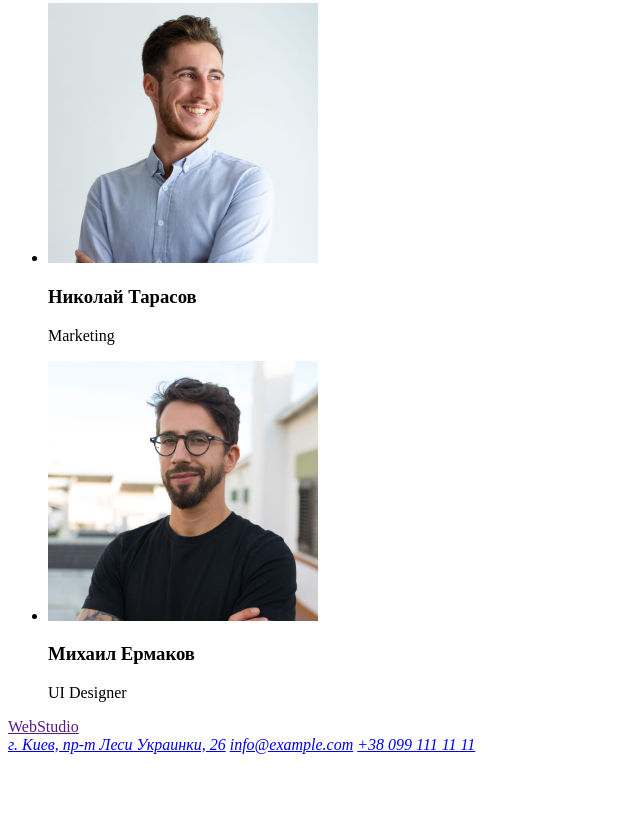
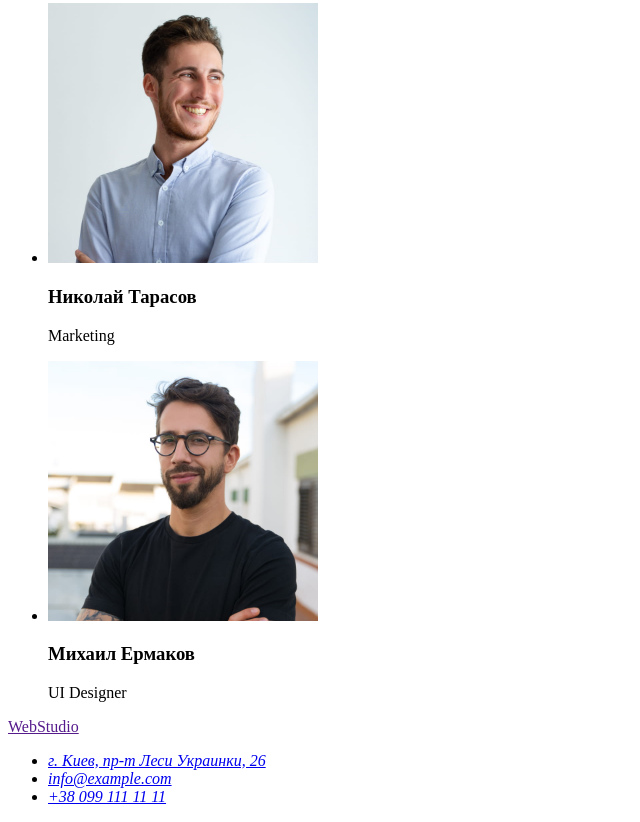
Before and after one commit to azhivaya/goit-markup-hw-01, a plain HTML site: page index.html in a window 1280 px wide. Shown: the part 2360-3182 px from the top of the page, without its empty margins (0-640 px from the left). Before the commit the page ends 3122 px from the top, so only its background shows below. Drawn offline with Linux system fonts and the light colour scheme.

Commit message:
Добавляет список ссылок для адреса в футере

```diff
--- a/index.html
+++ b/index.html
@@ -91,9 +91,12 @@
     <footer>
         <a href="">WebStudio</a>
         <address>
-            <a href="https://goo.gl/maps/oisESLWzGZFU7cvu8" target="_blank" rel="noreferrer noopener">г. Киев, пр-т Леси Украинки, 26</a>
-            <a href="mailto:info@example.com">info@example.com</a>
-            <a href="tel:+380991111111">+38 099 111 11 11</a>
+            <ul>
+                <li><a href="https://goo.gl/maps/oisESLWzGZFU7cvu8" target="_blank" rel="noreferrer noopener">г. Киев, пр-т Леси Украинки,
+                    26</a></li>
+                <li><a href="mailto:info@example.com">info@example.com</a></li>
+                <li><a href="tel:+380991111111">+38 099 111 11 11</a></li>
+            </ul>
         </address>
     </footer>
 
```
